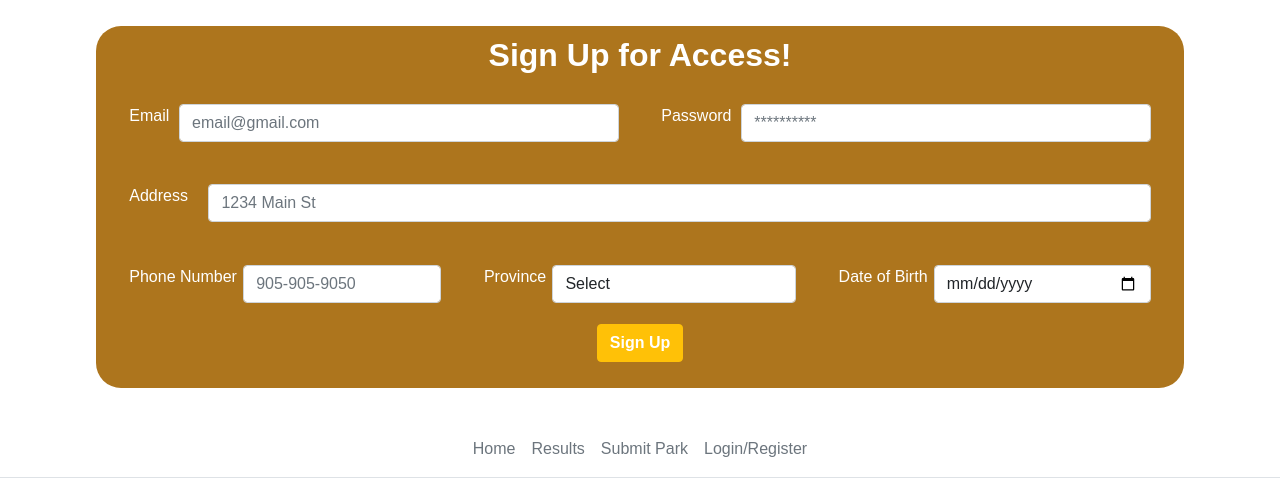
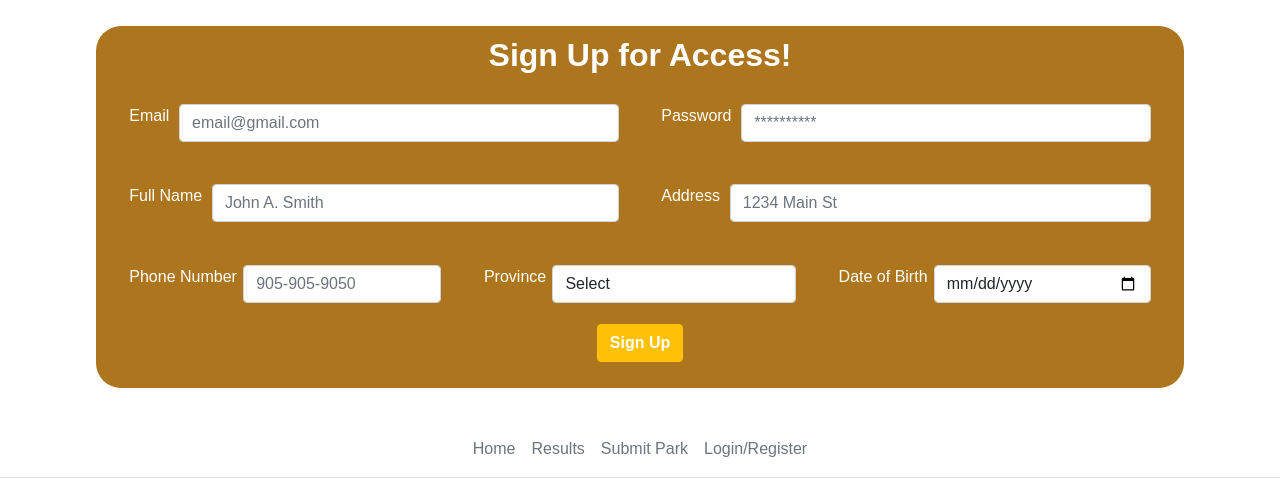
Before and after one commit to sahnik1/CS_4WW3_Proj, a PHP site: page /user_registration.php in a window 1280 px wide. Shown: the part 66-550 px from the top of the page. Run offline with PHP 8.4, Linux system fonts and the light colour scheme.

Commit message:
Updated user authentication to capture user's name and store this in session data

```diff
--- a/user_login.php
+++ b/user_login.php
@@ -28,7 +28,7 @@ if ($_SERVER["REQUEST_METHOD"] == "POST"){
   // Validate Credentials
   if(empty($user_err) && empty($pass_err)){
     // SQL template statement
-    $sql = "SELECT id, email, password FROM users WHERE email = :email";
+    $sql = "SELECT id, name, email, password FROM users WHERE email = :email";
     $stmt = $pdo->prepare($sql);
     if ($stmt){
       // Bind the var to the statment
@@ -41,6 +41,7 @@ if ($_SERVER["REQUEST_METHOD"] == "POST"){
           $row = $stmt->fetch();
           if ($row){
             $user_id = $row["id"];
+            $user_name = $row["name"];
             $user_email = $row["email"];
             $encrypted_pass = $row["password"];
             // Verify Hashed Password against entered Password
@@ -49,6 +50,7 @@ if ($_SERVER["REQUEST_METHOD"] == "POST"){
               session_start();
               $_SESSION["signedin"] = true;
               $_SESSION["id"] = $user_id;
+              $_SESSION["username"] = $user_name;
               header("location: index.php");
             } else {
               $signin_err = "Invalid Credentials, Please Try Again";
@@ -94,7 +96,7 @@ if ($_SERVER["REQUEST_METHOD"] == "POST"){
       $errors = array($user_err, $pass_err, $general_err);
       foreach ($errors as $value) {
         if (!empty($value)){
-          echo "<div class=\"alert alert-danger alert-dismissible fade show\" role=\"alert\" style=\"margin: auto; width: 50%; text-align: center;\">$value</div>";
+          echo "<div class=\"alert alert-danger alert-dismissible fade show\" role=\"alert\" style=\"margin: 1% auto; width: 50%; text-align: center;\">$value</div>";
         }
       }
       $dismiss_btn = "<button type=\"button\" class=\"close\" data-dismiss=\"alert\" aria-label=\"Close\"><span aria-hidden=\"true\">&times;</span></button>";
--- a/user_registration.php
+++ b/user_registration.php
@@ -27,7 +27,6 @@ if ($_SERVER["REQUEST_METHOD"] == "POST"){
         // If successful and user already exists in DB
         if($stmt->rowCount() == 1){
           $user_err = "This Email is Already Registered";
-          echo $user_err;
         } else {
           // Since user not in DB, safe to add new user
           $user = trim($_POST["email"]);
@@ -48,6 +47,7 @@ if ($_SERVER["REQUEST_METHOD"] == "POST"){
     $pass = trim($_POST["password"]);
   }
 
+  $name = trim($_POST["name"]);
   $addr = trim($_POST["address"]);
   $phone = str_replace("-", "", trim($_POST["phone"]));
   $province = trim($_POST["province"]);
@@ -56,7 +56,7 @@ if ($_SERVER["REQUEST_METHOD"] == "POST"){
   // Insert User + Pass into DB for New User
   if(empty($user_err) && empty($pass_err)){
     // SQL Template to insert new user
-    $sql = "INSERT INTO users (email, password, address, phone, province, dateofbirth) VALUES (:user, :pass, :addr, :phone, :prov, :dob)";
+    $sql = "INSERT INTO users (email, password, name, address, phone, province, dateofbirth) VALUES (:user, :pass, :name, :addr, :phone, :prov, :dob)";
     $stmt = $pdo->prepare($sql);
     if ($stmt) {
       $stmt->bindParam(":user", $param_user);
@@ -64,6 +64,9 @@ if ($_SERVER["REQUEST_METHOD"] == "POST"){
 
       $stmt->bindParam(":pass", $param_pass);
       $param_pass = password_hash($pass, PASSWORD_DEFAULT);
+
+      $stmt->bindParam(":name", $param_name);
+      $param_name = $name;
 
       $stmt->bindParam(":addr", $param_addr);
       $param_addr = $addr;
@@ -138,10 +141,17 @@ if ($_SERVER["REQUEST_METHOD"] == "POST"){
               <input type="password" name="password" class="form-control" id="password-input" placeholder="**********">
             </div>
           </div>
-          <!-- Address HTML5 Field for signup -->
-          <div class="form-group form-field">
-            <label class="label-field" for="address-input">Address</label>
-            <input type="text" name="address" class="form-control" id="address-input" placeholder="1234 Main St">
+          <div class="form-row multi-input-row">
+            <!-- Name Field for signup -->
+            <div class="form-group form-field">
+              <label class="label-field" for="name-input">Full Name</label>
+              <input type="text" name="name" class="form-control" id="name-input" placeholder="John A. Smith">
+            </div>
+            <!-- Address HTML5 Field for signup -->
+            <div class="form-group form-field">
+              <label class="label-field" for="address-input">Address</label>
+              <input type="text" name="address" class="form-control" id="address-input" placeholder="1234 Main St">
+            </div>
           </div>
           <!-- Phone Number HTML5 Field for signup -->
           <div class="form-row multi-input-row">
```
